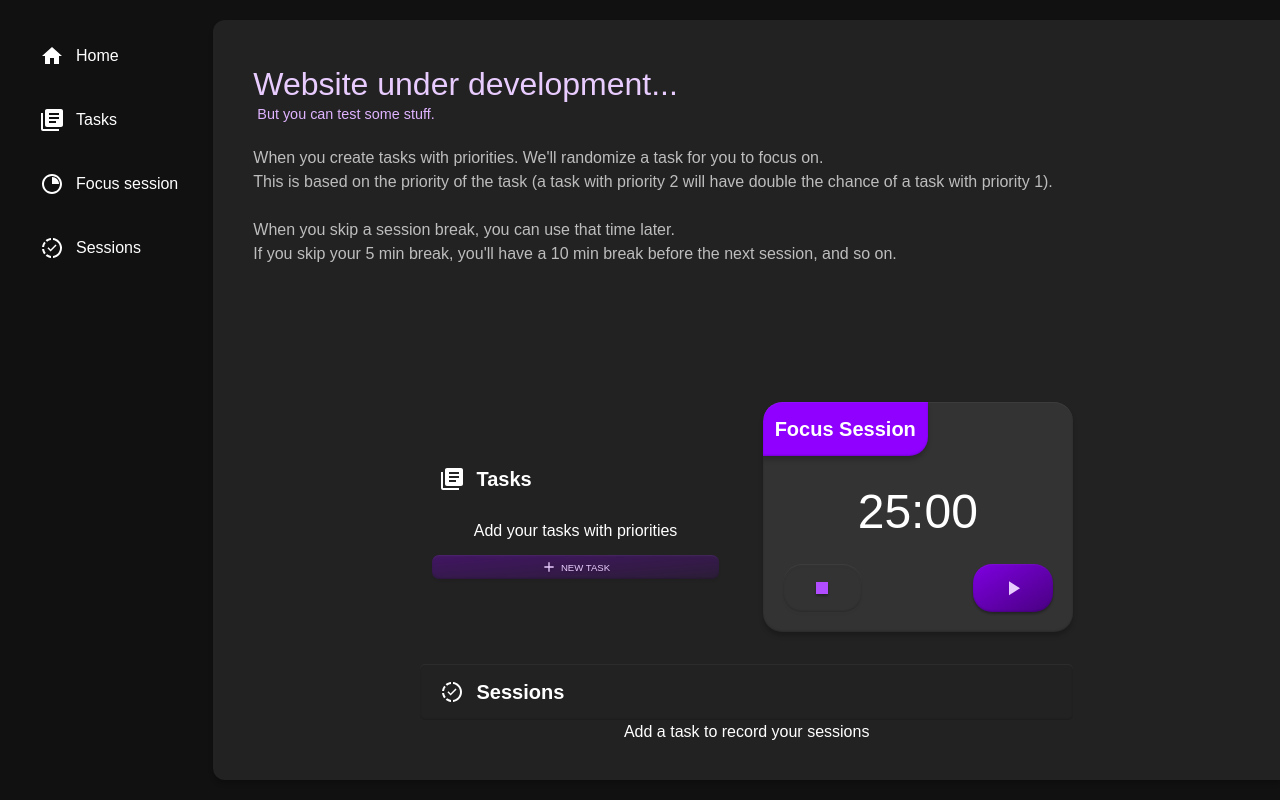
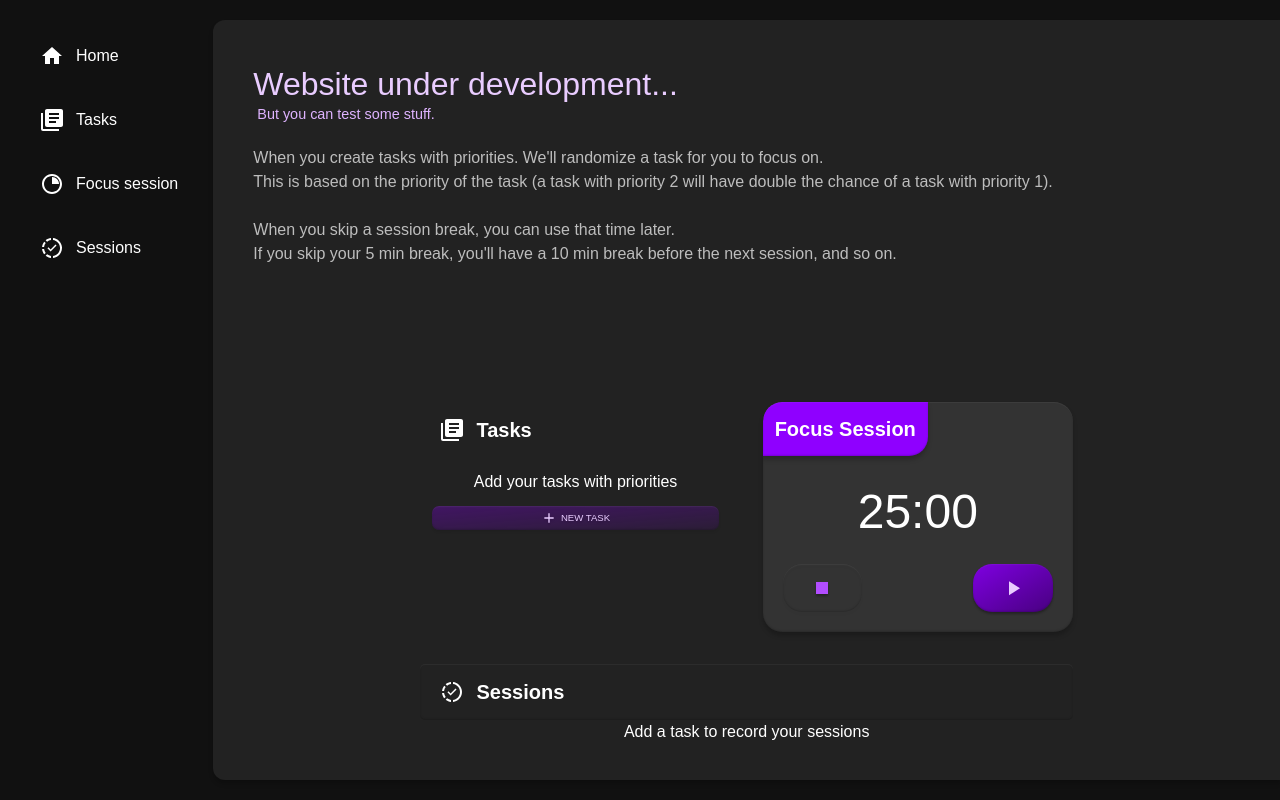
Before and after one commit to ww-arthur/flock, a Nuxt app: page / in a window 1280 px wide. Built offline with nearby package versions, Linux system fonts and the light colour scheme; a web font is replaced by a local one.

Commit message:
Adds under development  session

```diff
--- a/pages/index.vue
+++ b/pages/index.vue
@@ -29,7 +29,6 @@
       md="4 4 8"
       gutter="4"
       justify="center"
-      align="center"
     >
       <template #0>
         <div>
```
